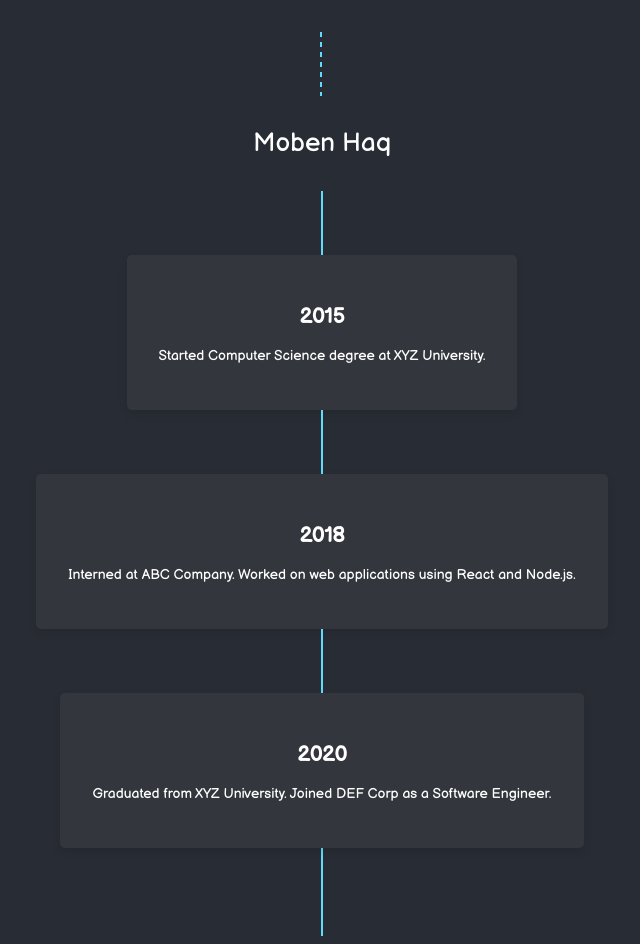
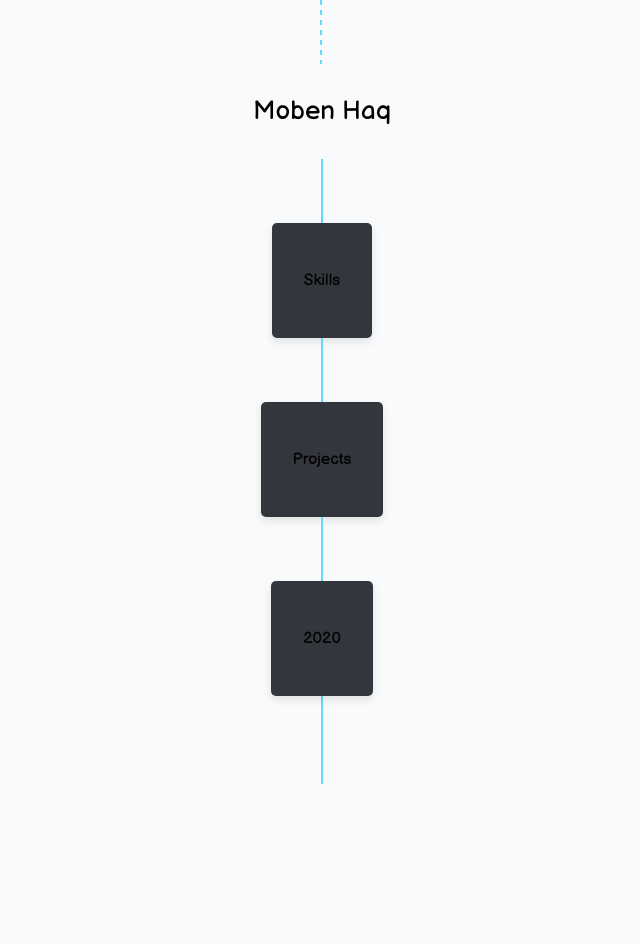
Before and after one commit to mobenh/portfolio_rev2, a React (Create React App) app: page / in a window 1280 px wide. Shown: the whole page, without its empty margins (318-958 px from the left). After the commit the page ends 800 px from the top, so only its background shows below. Built offline with nearby package versions, Linux system fonts and the light colour scheme.

Commit message:
background color

```diff
--- a/src/App.css
+++ b/src/App.css
@@ -1,18 +1,15 @@
 .App {
   text-align: center;
   font-family: 'Balsamiq Sans', cursive;
+  min-height: 100%;
 }
 
-.App-logo {
-  height: 40vmin;
-  pointer-events: none;
-}
 
-.App-header {
-  background-color: #282c34;
-  padding: 2rem 0;
-  font-size: calc(6px + 1vmin);
-  color: white;
+html, body, #root {
+  height: 100%;
+  margin: 0;
+  padding: 0;
+  background-color:rgb(249 250 251);
 }
 
 .dashed-line-section {
--- a/src/App.js
+++ b/src/App.js
@@ -3,7 +3,6 @@ import './App.css';
 function App() {
   return (
     <div className="App">
-      <header className="App-header">
 
       <div className="dashed-line-section">
         <div className="dashed-line"></div>
@@ -13,24 +12,20 @@ function App() {
 
       <div className="roadmap">
         <div className="milestone">
-            <h2>2015</h2>
-            <p>Started Computer Science degree at XYZ University.</p>
+          <p>Skills</p>
         </div>
 
         <div className="milestone">
-            <h2>2018</h2>
-            <p>Interned at ABC Company. Worked on web applications using React and Node.js.</p>
+          <p>Projects</p>
         </div>
 
         <div className="milestone">
-            <h2>2020</h2>
-            <p>Graduated from XYZ University. Joined DEF Corp as a Software Engineer.</p>
+          <p>2020</p>
+        </div>
+      </div>
     </div>
 
-          {/* ... Add more milestones as needed ... */}
-        </div>
-      </header>
-    </div>
+
   );
 }
 
```
Lines whose indentation alone changed are shown as unchanged.
